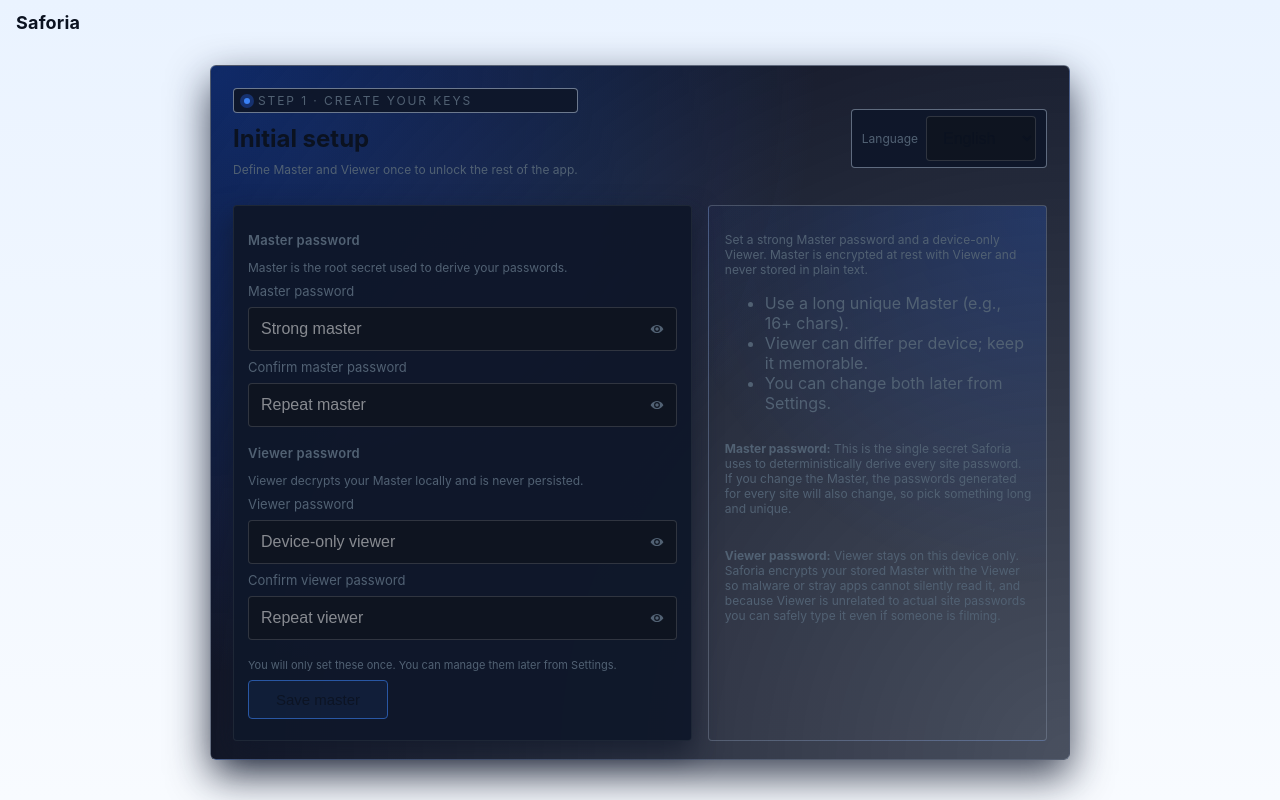
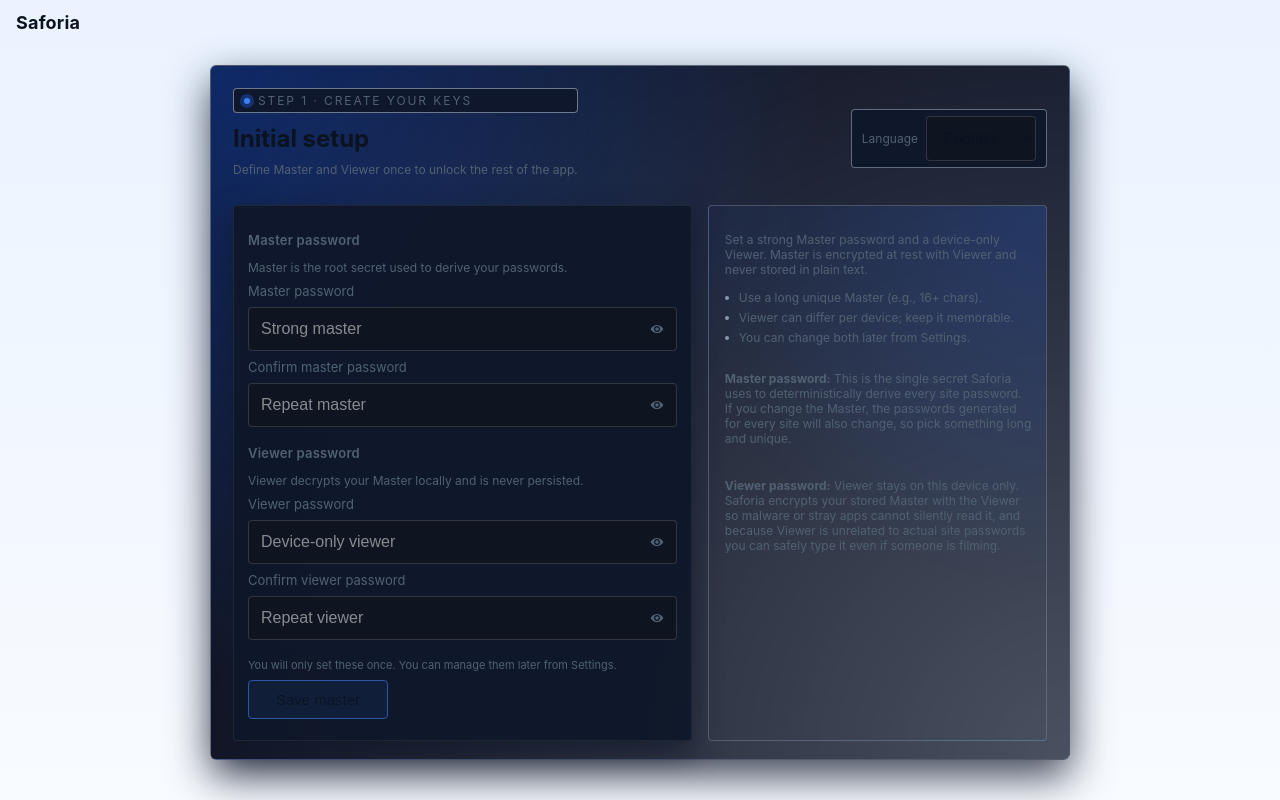
Before and after one commit to projscale/saforia, a React (Vite) app: page / in a window 1280 px wide. Built offline with nearby package versions, Linux system fonts and the light colour scheme.

Commit message:
ui: restyle unordered and ordered lists
Introduce consistent typography and custom bullets for ul/ol so How it works, setup notes and other content lists look clean, aligned, and match the stricter square visual style.

```diff
--- a/src/styles.css
+++ b/src/styles.css
@@ -60,6 +60,55 @@ input::placeholder, select::placeholder { color: rgba(255,255,255,0.5); }
 .affix-btn:hover { background: rgba(255,255,255,0.06); color: var(--fg); }
 .affix-btn.active { color: var(--fg); }
 label { font-size: 12px; color: var(--muted); }
+
+/* Base typography for lists */
+ul, ol {
+  margin: 6px 0 0;
+  padding-left: 0;
+}
+li {
+  list-style: none;
+  margin: 2px 0;
+}
+
+/* Unordered lists: custom bullet */
+ul li {
+  position: relative;
+  padding-left: 14px;
+  font-size: 12px;
+  line-height: 1.5;
+  color: var(--muted);
+}
+ul li::before {
+  content: '';
+  position: absolute;
+  left: 0;
+  top: 0.6em;
+  width: 4px;
+  height: 4px;
+  border-radius: 2px;
+  background: rgba(148,163,184,0.9);
+}
+
+/* Ordered lists: simple numeric with aligned content */
+ol {
+  counter-reset: item;
+}
+ol li {
+  counter-increment: item;
+  position: relative;
+  padding-left: 18px;
+  font-size: 12px;
+  line-height: 1.5;
+  color: var(--muted);
+}
+ol li::before {
+  content: counter(item) '.';
+  position: absolute;
+  left: 0;
+  top: 0;
+  color: rgba(148,163,184,0.9);
+}
 
 /* Scrollbar styling (WebKit + Firefox) */
 * { scrollbar-width: thin; scrollbar-color: var(--scrollbar-thumb) var(--scrollbar-track); }
```
